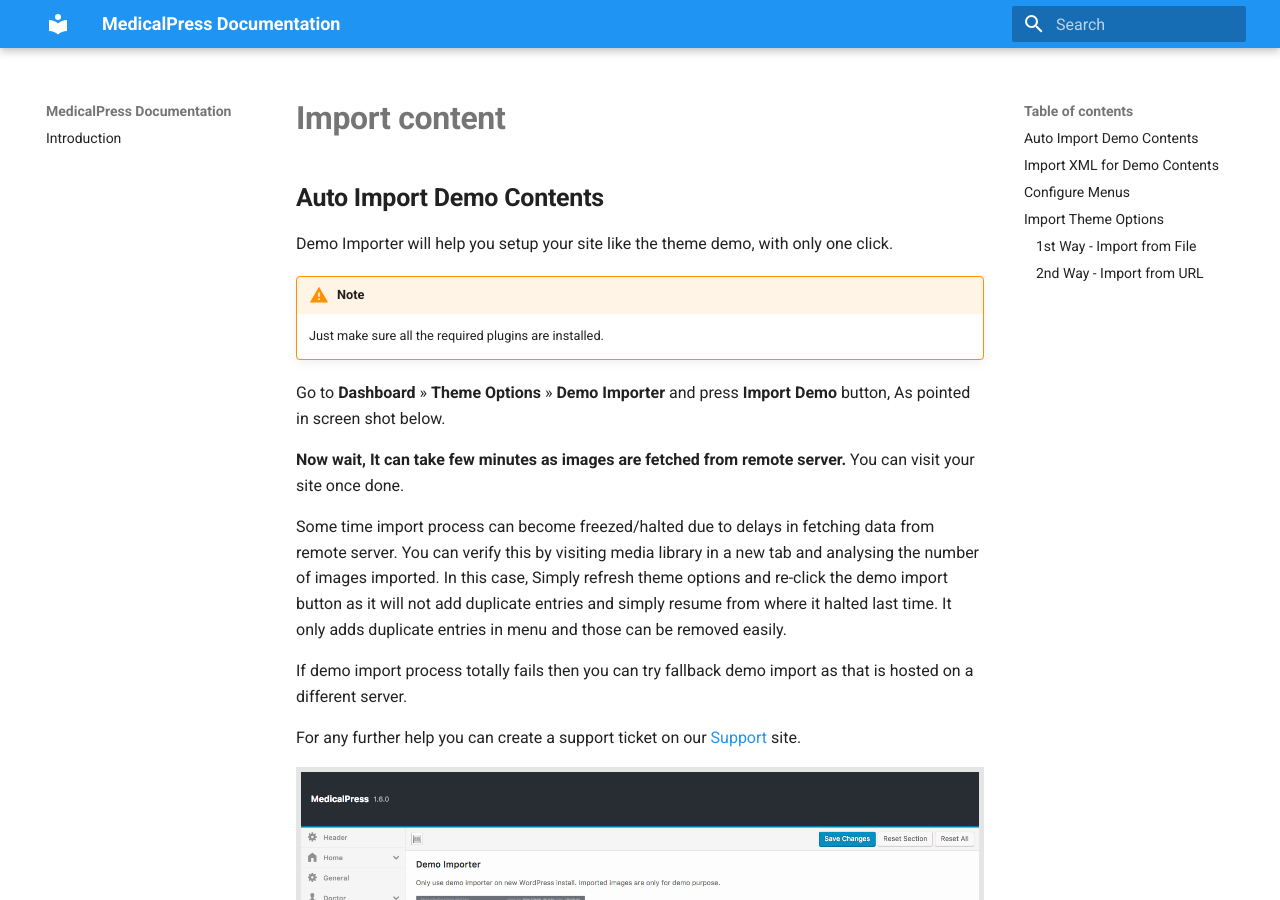
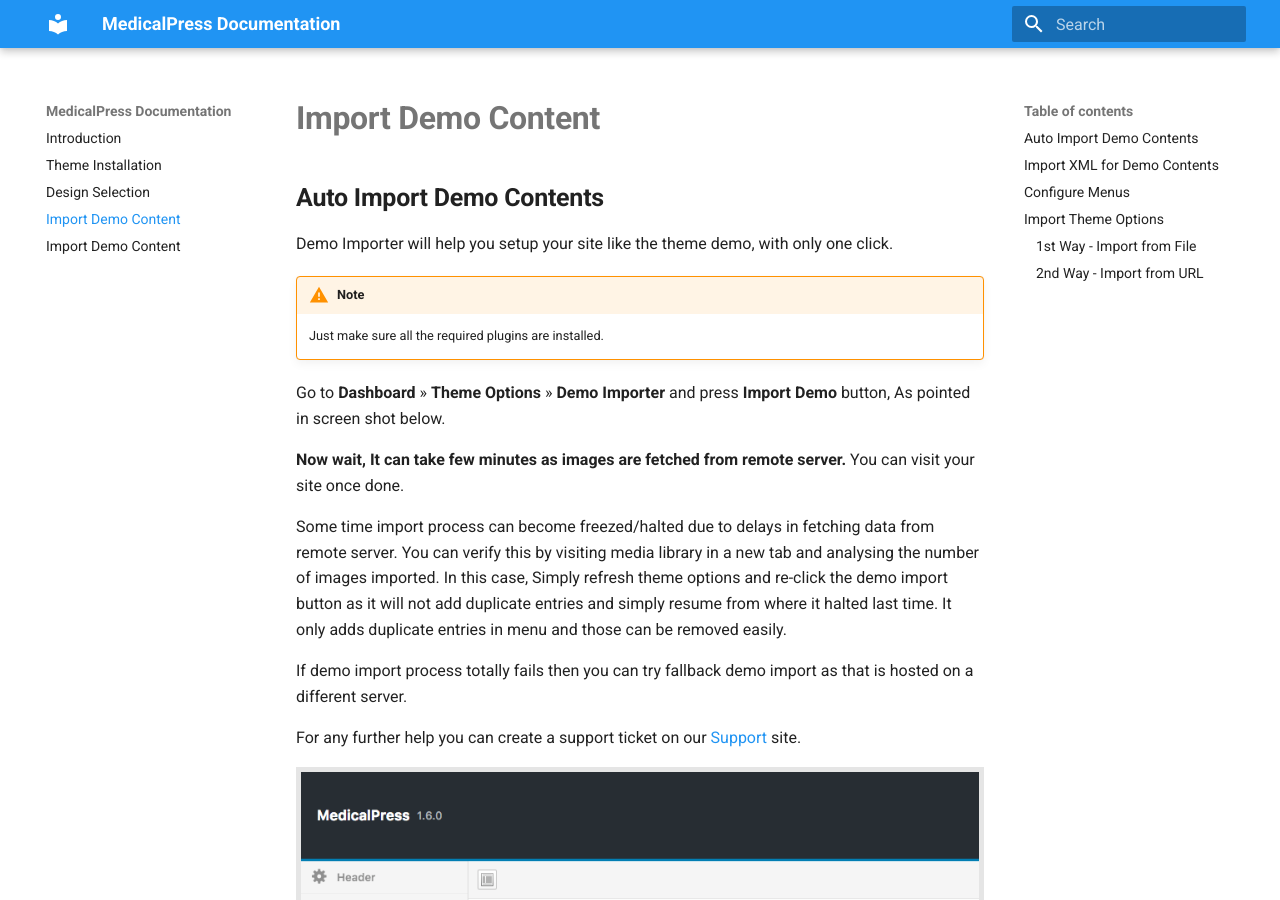
Before and after one commit to InspiryThemes/medicalpress-doc, an MkDocs documentation site: the page built from docs/import-content.md, in a window 1280 px wide and 900 px high. Built offline with MkDocs 1.6.1 and Material for MkDocs 9.7.7, drawn with Linux system fonts in a browser that asks for light colours; old or Windows-style settings are respelled for this version of MkDocs.

Commit message:
update images

```diff
--- a/mkdocs.yml
+++ b/mkdocs.yml
@@ -22,6 +22,10 @@
 # Page tree
 pages:
   - Introduction: index.md
+  - Theme Installation: theme-installation.md
+  - Design Selection: design-selection.md
+  - Import Demo Content: import-content.md
+  - Import Demo Content: header-settings.md
 
 # Extensions
 markdown_extensions:
```
Also changed, not shown: docs/images/all-files.png (added), docs/images/how-to-rate-theme.png (added), docs/images/install/14.png, docs/images/install/3.png.
